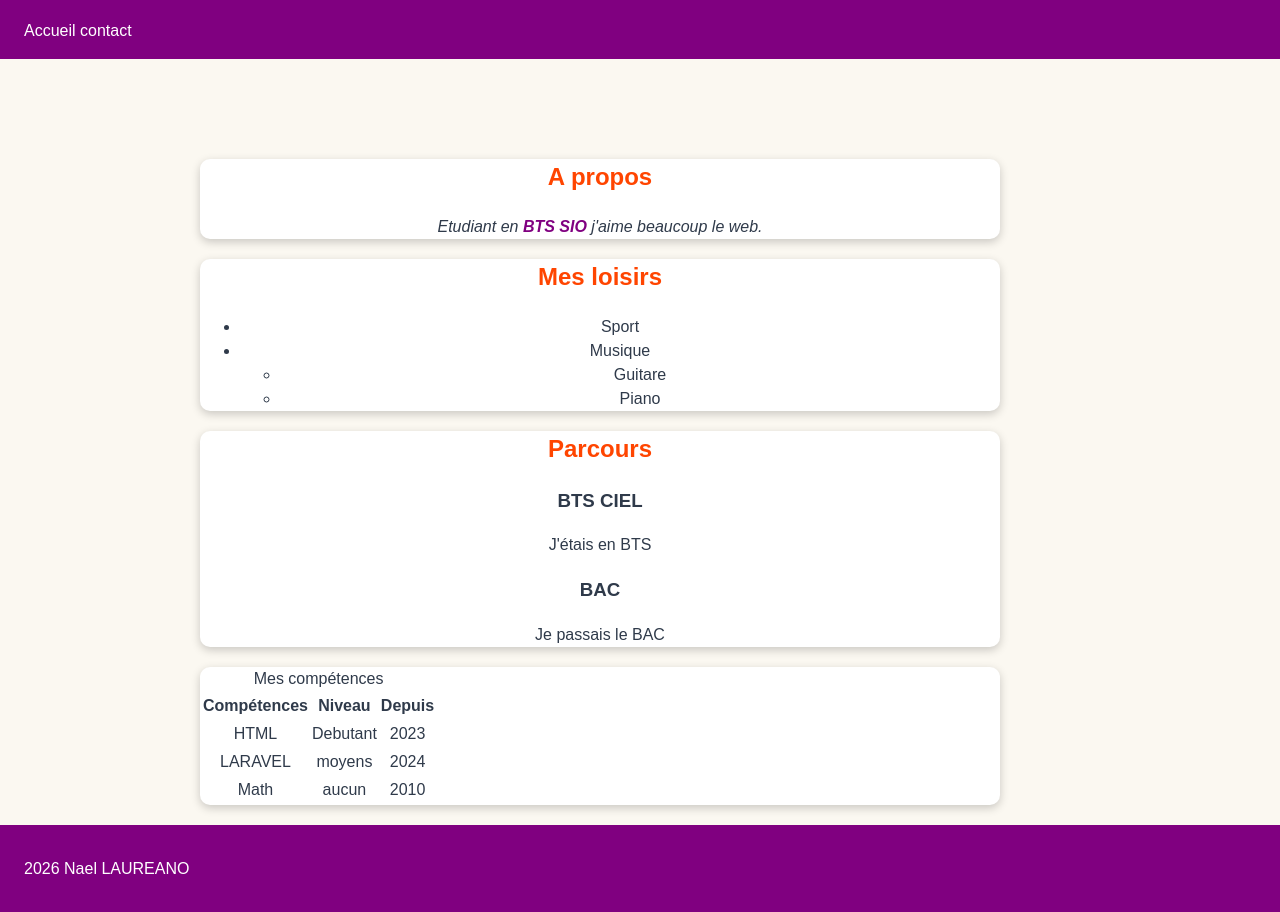
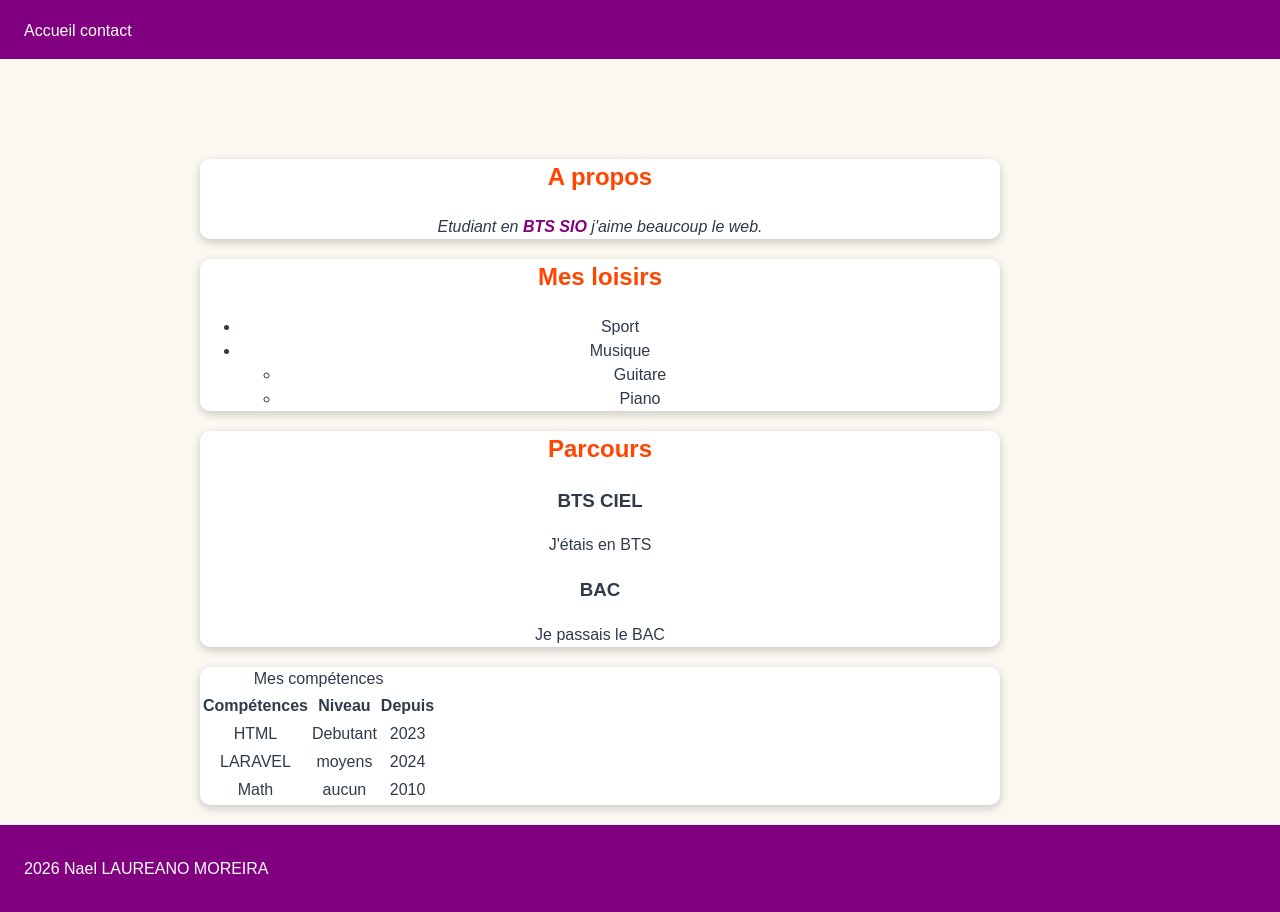
Before and after one commit to Nael40160/portfolio, a plain HTML site: page index.html in a window 1280 px wide. Shown: the part 88-1000 px from the top of the page. Drawn offline with Linux system fonts and the light colour scheme; files that its build step writes are made by us from their sources.

Commit message:
Commit 2 SLAM

```diff
--- a/index.html
+++ b/index.html
@@ -71,7 +71,7 @@
 
     </main>
     <footer>
-        <p> 2026 Nael LAUREANO</p>
+        <p> 2026 Nael LAUREANO MOREIRA</p>
     </footer>
 </body>
 </html>
```
